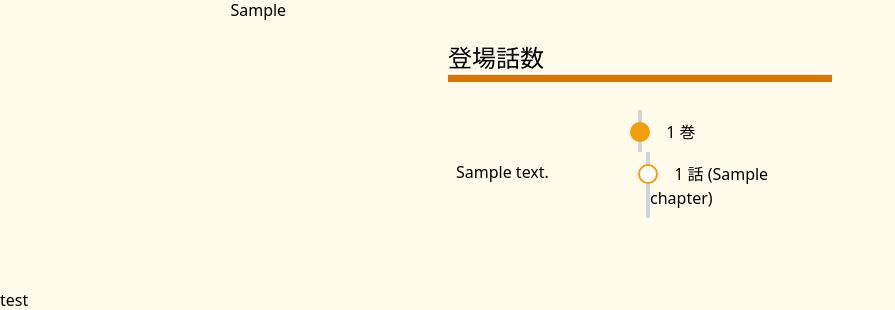
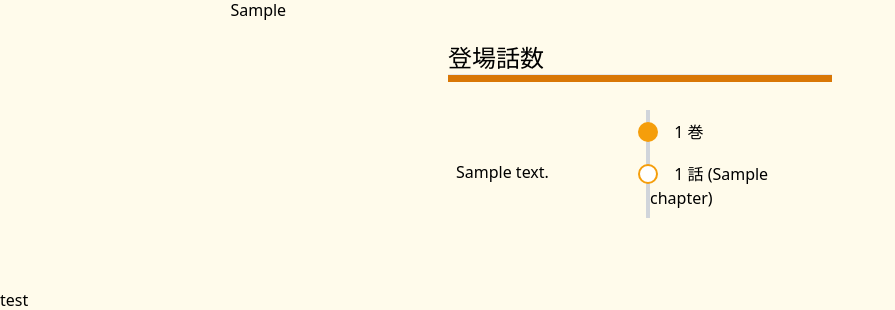
Before and after one commit to ASAP-BYAF/django, a Django app: page /conan_db/chara_detail/1 in a window 1280 px wide. Shown: the part 294-604 px from the top of the page, without its empty margins (0-895 px from the left). Run offline with Django 4.2, Linux system fonts and the light colour scheme; tables that the repository leaves empty hold one stand-in row (values such as "Sample post"); style sheets or scripts are compiled from the project's sources.

Commit message:
概要 重要な出来事を書き出すときの li 内の padding を調整しました。

```diff
--- a/templates/conan_db_app/character_detail.html
+++ b/templates/conan_db_app/character_detail.html
@@ -44,7 +44,7 @@
         {% ifchanged  item.volume.number %}
         <li>
             <ul class="flex [&>li]:flex-1">
-                <li></li>
+                <li class="p-2"></li>
                 {% comment %} dummy です。話数の li タグと縦の並びをそろえるためにあります。 {% endcomment %}
                 <li class=" before:rounded-full before:bg-amber-500
                 py-2 border-l-4 border-solid border-gray-300
```
